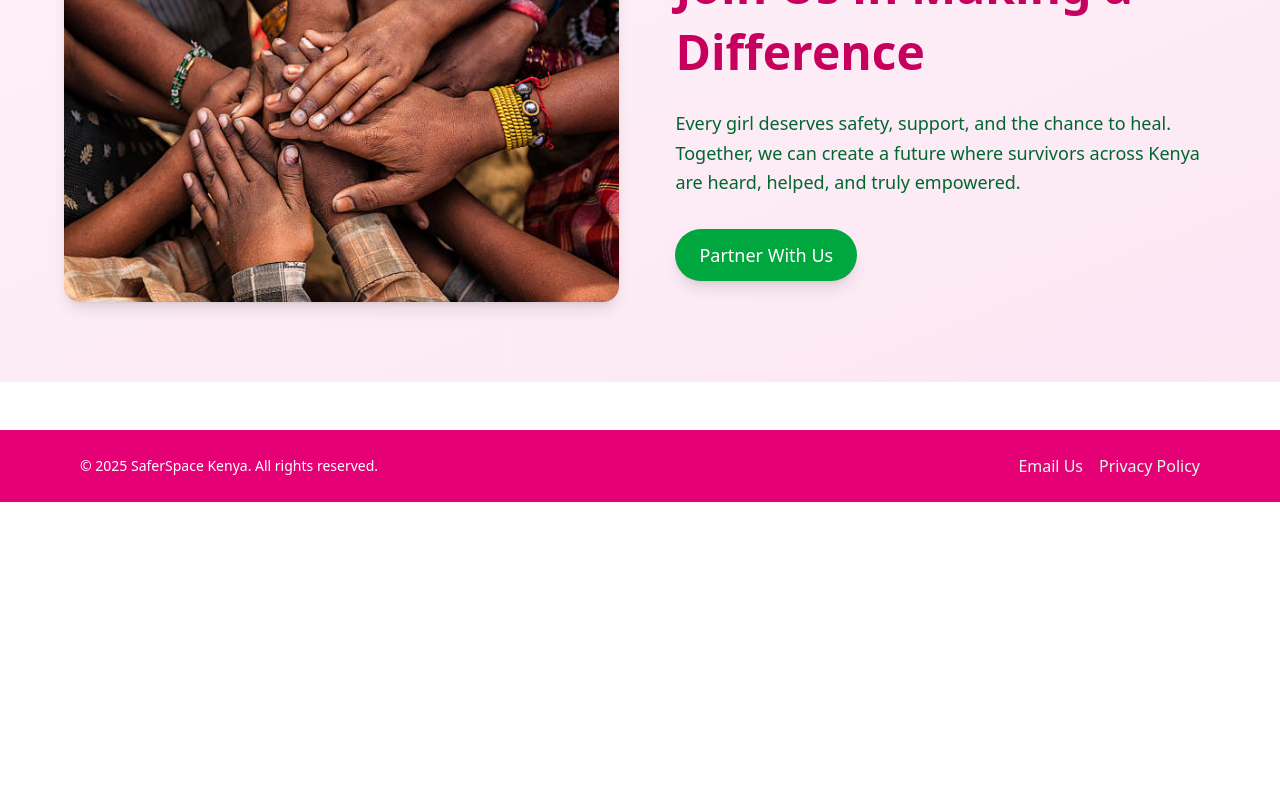
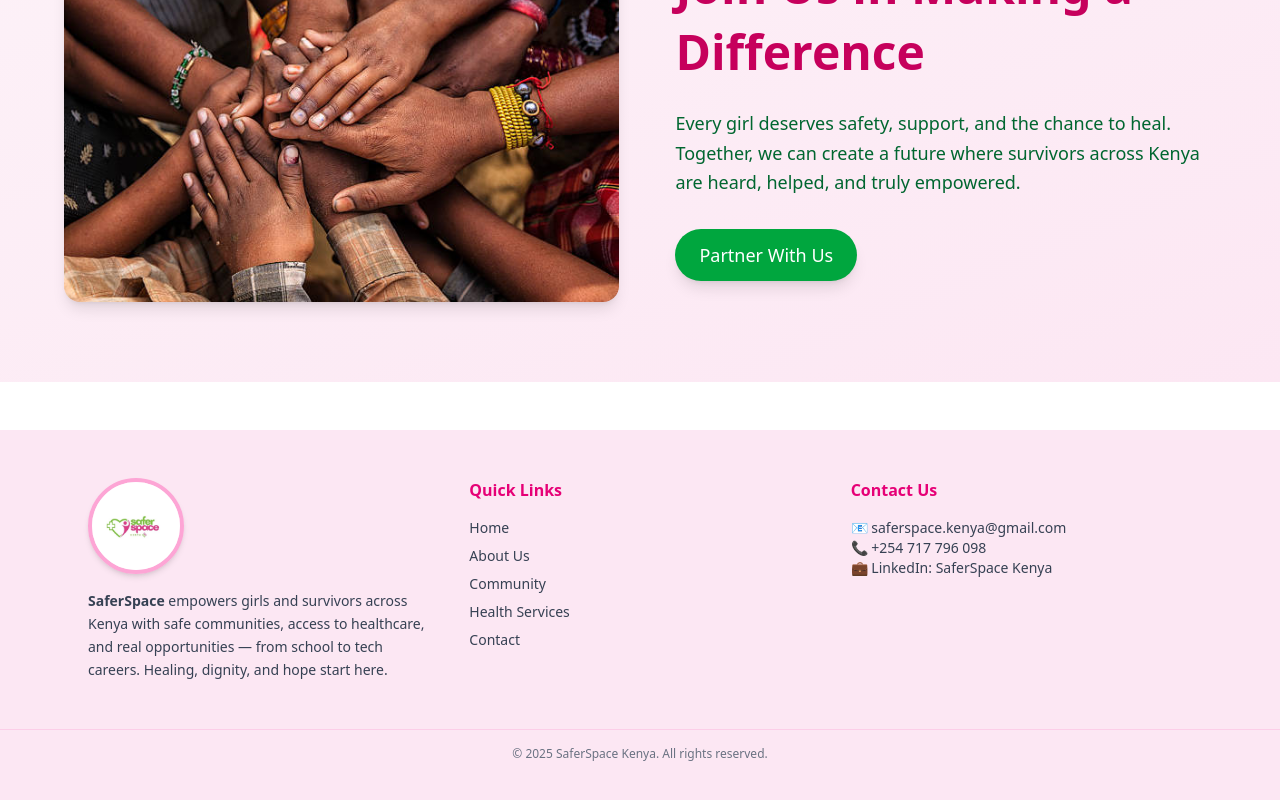
Before and after one commit to Liban-hassan-noor/SaferSpace-Kenya, a React (Vite) app in the folder client/: page / in a window 1280 px wide. Shown: the part 3819-4619 px from the top of the page. Before the commit the page ends 4321 px from the top, so only its background shows below. Built offline with nearby package versions, Linux system fonts and the light colour scheme.

Commit message:
updating footer

```diff
--- a/client/src/components/Footer.jsx
+++ b/client/src/components/Footer.jsx
@@ -1,24 +1,83 @@
-export default function Footer() {
-    return (
-      <footer className="bg-pink-600 text-white py-6 mt-12">
-        <div className="max-w-6xl mx-auto px-4 flex flex-col md:flex-row justify-between items-center">
-          <p className="text-sm">&copy; {new Date().getFullYear()} SaferSpace Kenya. All rights reserved.</p>
+import React from "react";
+import { Link } from "react-router-dom";
+import logo from "../assets/logo.jpg";
 
-          <div className="flex gap-4 mt-3 md:mt-0">
-            <a
-              href="mailto:saferspace.kenya@gmail.com"
-              className="hover:underline text-green-100"
+const Footer = () => {
+  return (
+    <footer className="bg-pink-100 text-gray-700 py-12 mt-12">
+      <div className="max-w-6xl mx-auto px-6 grid gap-10 md:grid-cols-3 text-center md:text-left">
+        {/* Logo & Mission */}
+        <div>
+          <img
+            src={logo}
+            alt="SaferSpace Logo"
+            className="h-24 w-24 mx-auto md:mx-0 rounded-full shadow-md object-cover border-4 border-pink-300"
+          />
+          <p className="mt-4 text-sm text-gray-700 leading-relaxed">
+            <strong>SaferSpace</strong> empowers girls and survivors across Kenya with safe communities, access to healthcare, and real opportunities — from school to tech careers. Healing, dignity, and hope start here.
+          </p>
+        </div>
+
+        {/* Quick Links */}
+        <div>
+          <h3 className="font-semibold text-pink-600 mb-4">Quick Links</h3>
+          <ul className="space-y-2 text-sm">
+            <li>
+              <Link to="/" className="hover:text-pink-700 transition">
+                Home
+              </Link>
+            </li>
+            <li>
+              <Link to="/about" className="hover:text-pink-700 transition">
+                About Us
+              </Link>
+            </li>
+            <li>
+              <Link to="/community" className="hover:text-pink-700 transition">
+                Community
+              </Link>
+            </li>
+            <li>
+              <Link to="/health" className="hover:text-pink-700 transition">
+                Health Services
+              </Link>
+            </li>
+            <li>
+              <Link to="/contact" className="hover:text-pink-700 transition">
+                Contact
+              </Link>
+            </li>
+          </ul>
+        </div>
+
+        {/* Contact Info */}
+        <div>
+          <h3 className="font-semibold text-pink-600 mb-4">Contact Us</h3>
+          <p className="text-sm">
+            📧 <a href="mailto:saferspace.kenya@gmail.com" className="hover:text-pink-700">saferspace.kenya@gmail.com</a>
+          </p>
+          <p className="text-sm">
+            📞 <a href="tel:+254717796098" className="hover:text-pink-700">+254 717 796 098</a>
+          </p>
+          <p className="text-sm">
+            💼 <a
+              href="https://www.linkedin.com/company/saferspace-kenya"
+              target="_blank"
+              rel="noopener noreferrer"
+              className="hover:text-pink-700"
             >
-              Email Us
+              LinkedIn: SaferSpace Kenya
             </a>
-            <a
-              href="#"
-              className="hover:underline text-green-100"
-            >
-              Privacy Policy
-            </a>
-          </div>
+          </p>
         </div>
-      </footer>
-    );
-  }
+      </div>
+
+      {/* Bottom Bar */}
+      <div className="mt-12 border-t border-pink-200 pt-4 text-center text-xs text-gray-500">
+        &copy; {new Date().getFullYear()} SaferSpace Kenya. All rights reserved.
+      </div>
+    </footer>
+  );
+};
+
+export default Footer;
```
